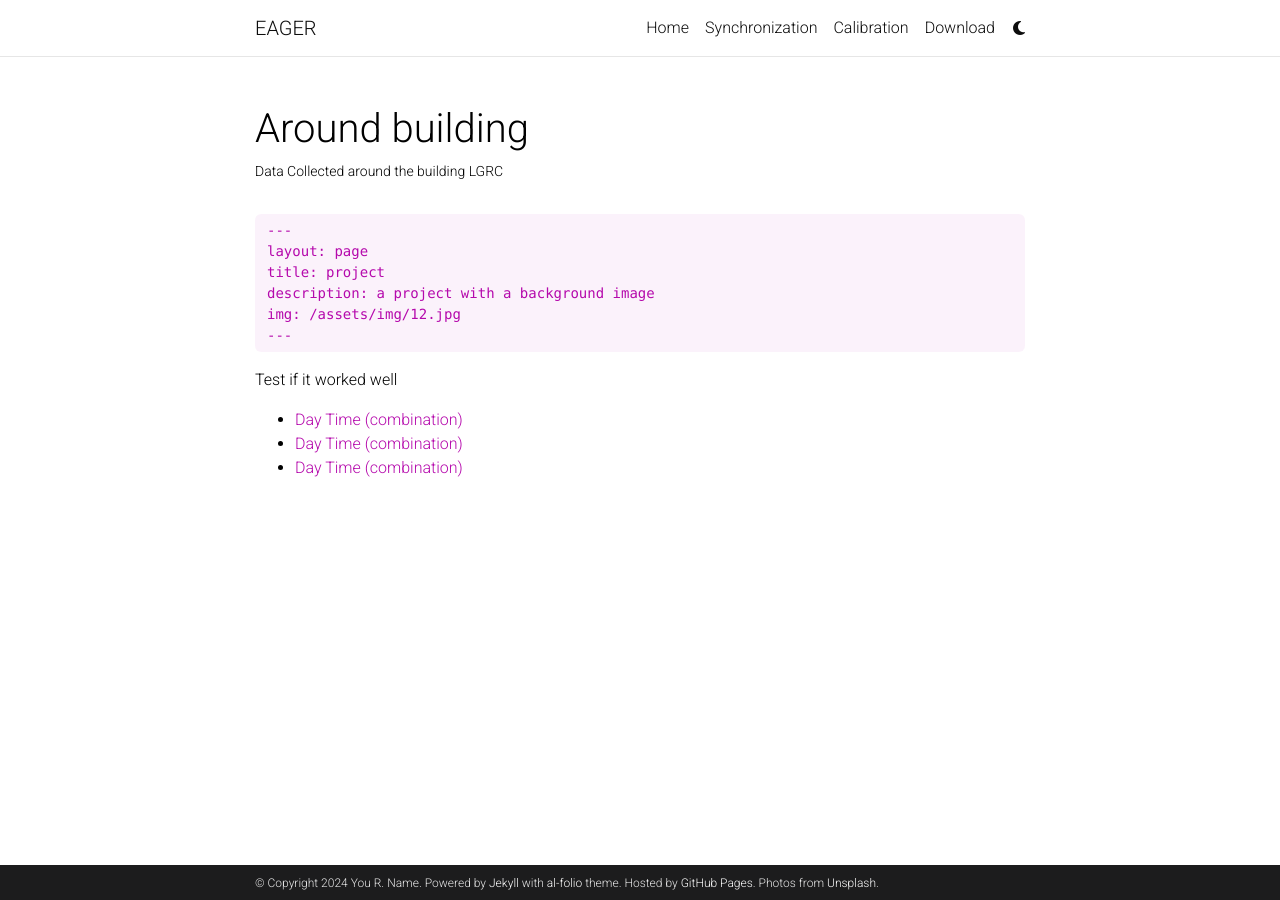
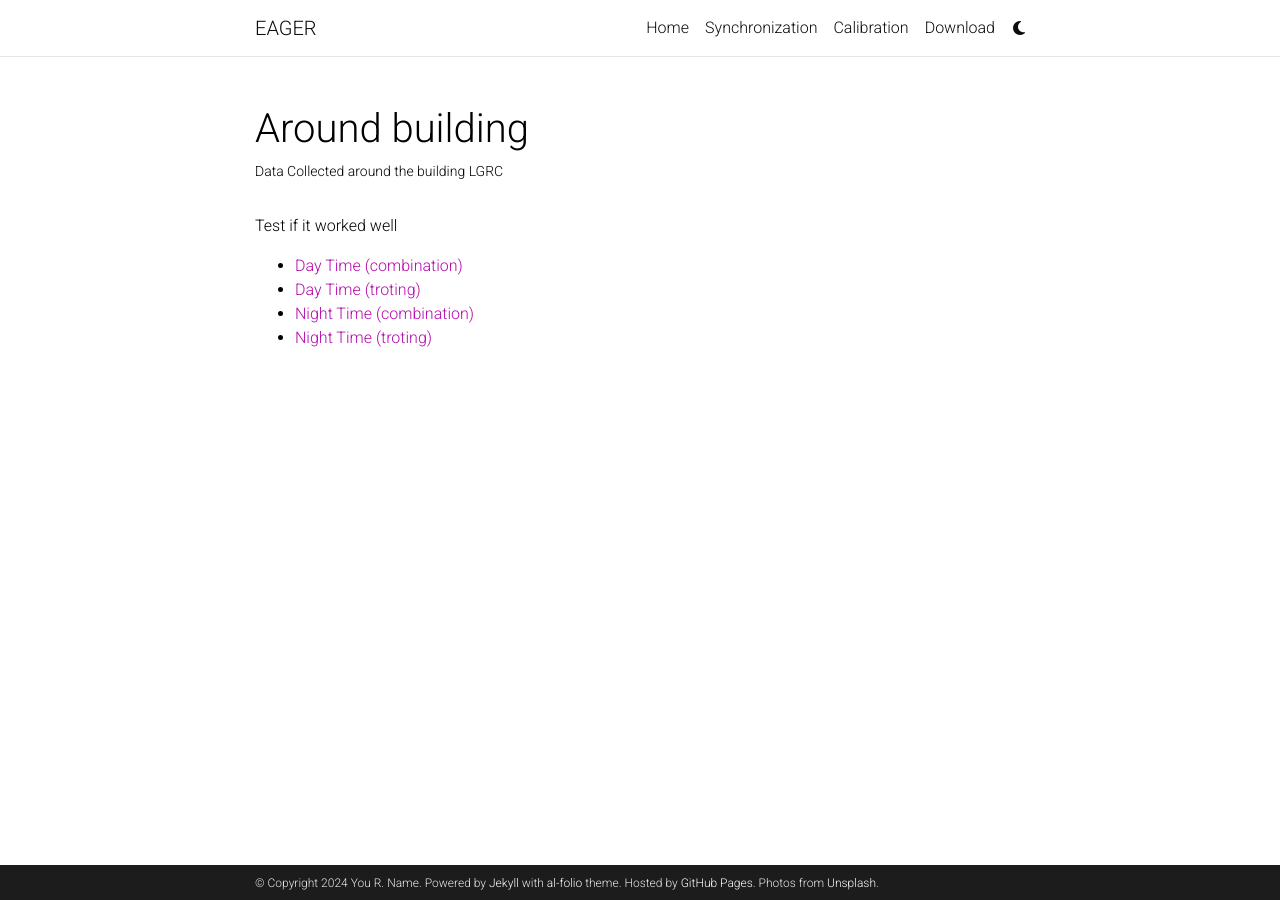
Before and after one commit to DARoSLab/cear, a Jekyll site: the page built from _projects/1_project.md, in a window 1280 px wide. Built offline with Jekyll 4.4.1, drawn with Linux system fonts in a browser that asks for light colours; comment, search, counter and statistics services are not loaded; a style sheet for code colours, icons or effects is not loaded.

Commit message:
Update 1_project.md

```diff
--- a/_projects/1_project.md
+++ b/_projects/1_project.md
@@ -8,14 +8,10 @@
 ---
 
 
-    ---
-    layout: page
-    title: project
-    description: a project with a background image
-    img: /assets/img/12.jpg
-    ---
+
 
 Test if it worked well
 - [Day Time (combination)](https://drive.google.com/file/d/1yjjTl8oHpjtKL4hNG5-Ek48OJ-iM9Ujo/view?usp=drive_link)
-- [Day Time (combination)](https://drive.google.com/file/d/1yjjTl8oHpjtKL4hNG5-Ek48OJ-iM9Ujo/view?usp=drive_link)
-- [Day Time (combination)](https://drive.google.com/file/d/1yjjTl8oHpjtKL4hNG5-Ek48OJ-iM9Ujo/view?usp=drive_link)
+- [Day Time (troting)](https://drive.google.com/file/d/11sB9Ys5QFfTdsnNEa3IAMFHfh0vR3-F7/view?usp=drive_link)
+- [Night Time (combination)](https://drive.google.com/file/d/1K_BL7JsL2y410m6uPdCvZsK1cucE9tkL/view?usp=drive_link)
+- [Night Time (troting)](https://drive.google.com/file/d/1OZ3583AxQNDb0PKatjdroS0EA9v_qL84/view?usp=drive_link)
```
